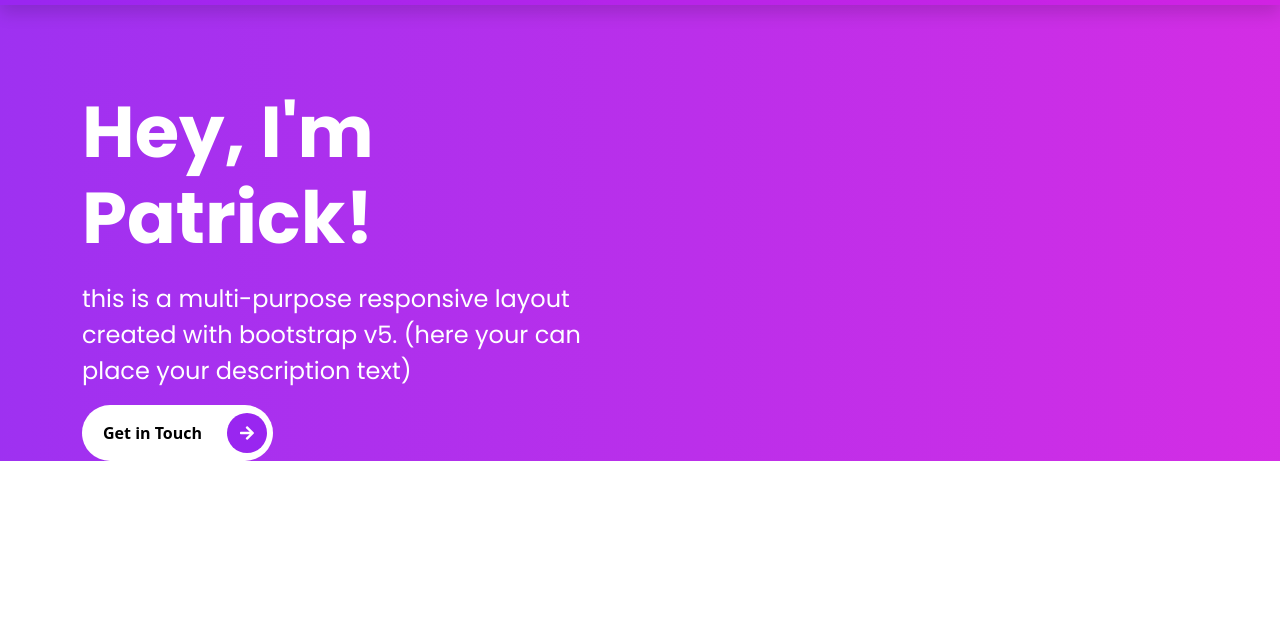
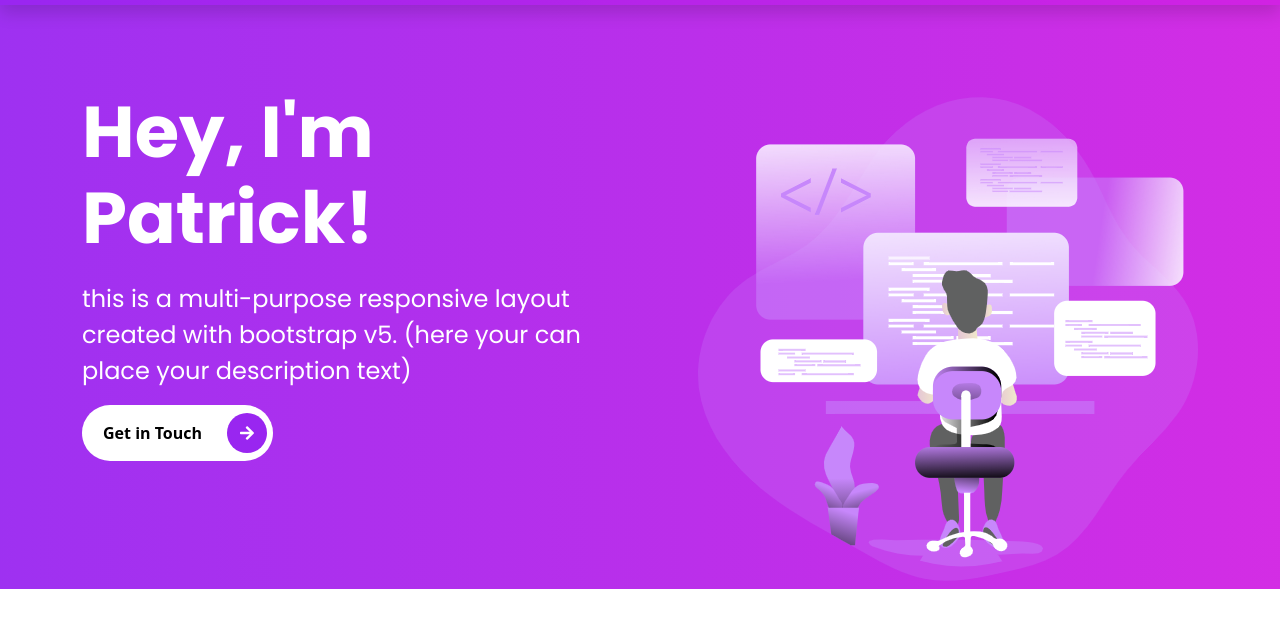
Before and after one commit to dstock3/bootstrap-v5, a website: page index.html in a window 1280 px wide. Shown: the part 71-698 px from the top of the page. Drawn offline with nearby package versions, Linux system fonts and the light colour scheme.

Commit message:
Added illustration to html. Aligned image to right.

```diff
--- a/index.html
+++ b/index.html
@@ -51,6 +51,7 @@
 
       <!--START THE INTRO SECTION-->
       <section id="home" class="intro-section">
+        <!--START INTRO CONTENT-->
         <div class="container">
           <div class="row align-item-center text-white">
             <div class="col-md-6 intros text-start">
@@ -65,7 +66,12 @@
                 </span>
             </button>
             </div>
-            <div class="col-md-6 intros"></div>
+            <!--START VIDEO CONTENT-->
+            <div class="col-md-6 intros text-end">
+              <div class="video-box">
+                <img src="images/arts/intro-section-illustration.png" alt="video illustration" class="img-fluid">
+              </div>
+            </div>
           </div>
         </div>
       </section>
```
